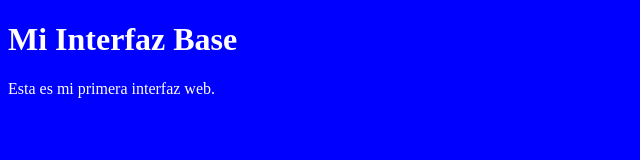
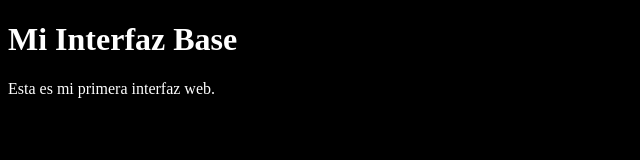
Before and after one commit to monnhl54-ops/mi-interfaz-web, a plain HTML site: page index.html in a window 1280 px wide. Shown: the whole page, without its empty margins (0-640 px from the left). Drawn offline with Linux system fonts and the light colour scheme.

Commit message:
feat: prueba de paleta en modo oscuro

```diff
--- a/index.html
+++ b/index.html
@@ -6,7 +6,7 @@
     <meta name="viewport" content="width=device-width, initial-scale=1.0">
     <title>Mi interfaz web</title>
 </head>
-<body style="background-color: blue; color: white;">
+<body style="background-color: black; color: white;">
 
     <h1>Mi Interfaz Base</h1>
     <p>Esta es mi primera interfaz web.</p>
```
